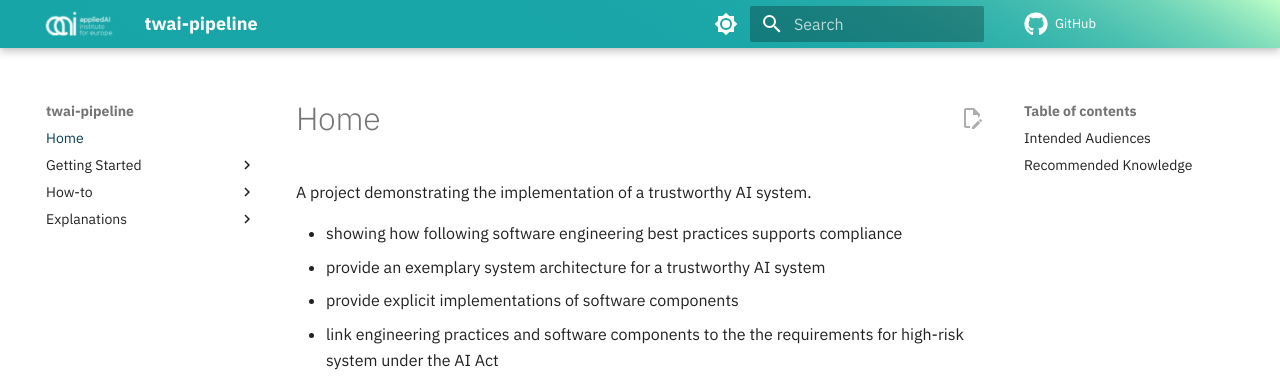
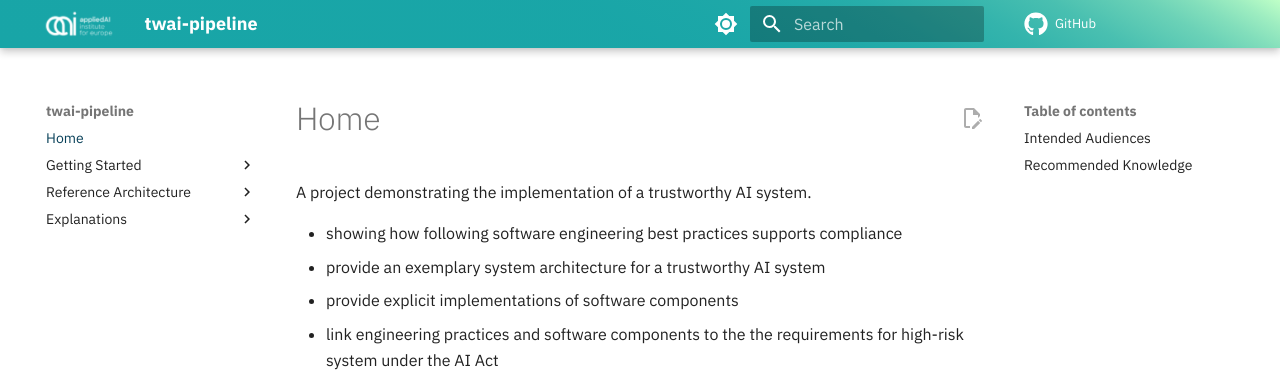
Before and after one commit to aai-institute/practical-ai-act, an MkDocs documentation site: the page built from docs/index.md, in a window 1280 px wide. Shown: the top 376 px of the page. Built offline with MkDocs 1.6.1 and Material for MkDocs 9.7.7, drawn with Linux system fonts in a browser that asks for light colours; plug-ins that fetch from the network failed and are left out; comment, search, counter and statistics services are not loaded; the version menu is left out.

```diff
--- a/mkdocs.yml
+++ b/mkdocs.yml
@@ -18,8 +18,7 @@ nav:
       - getting-started/index.md
       - getting-started/first-steps.md
       - getting-started/ai-act-in-a-nutshell.md
-  - How-to:
-      - how-to/index.md
+  - Reference Architecture:
       - how-to/reference-architecture.md
       - how-to/data-versioning.md
       - how-to/experiment-tracking.md
@@ -29,7 +28,6 @@ nav:
       - how-to/inference-log.md
   - Explanations:
       - explanations/index.md
-      - explanations/uncertainty-quantification.md
       - explanations/bias.md
       - explanations/fairness.md
       - explanations/data-governance.md
@@ -39,7 +37,6 @@ nav:
       - explanations/privacy-and-data-security.md
       - explanations/robustness.md
       - explanations/technical-documentation.md
-      - explanations/traceability.md
       - explanations/transparency.md
 
 plugins:
```
Also changed, not shown: docs/explanations/traceability.md (deleted, +0 -3 lines), docs/explanations/uncertainty-quantification.md (deleted), docs/how-to/index.md (deleted).
